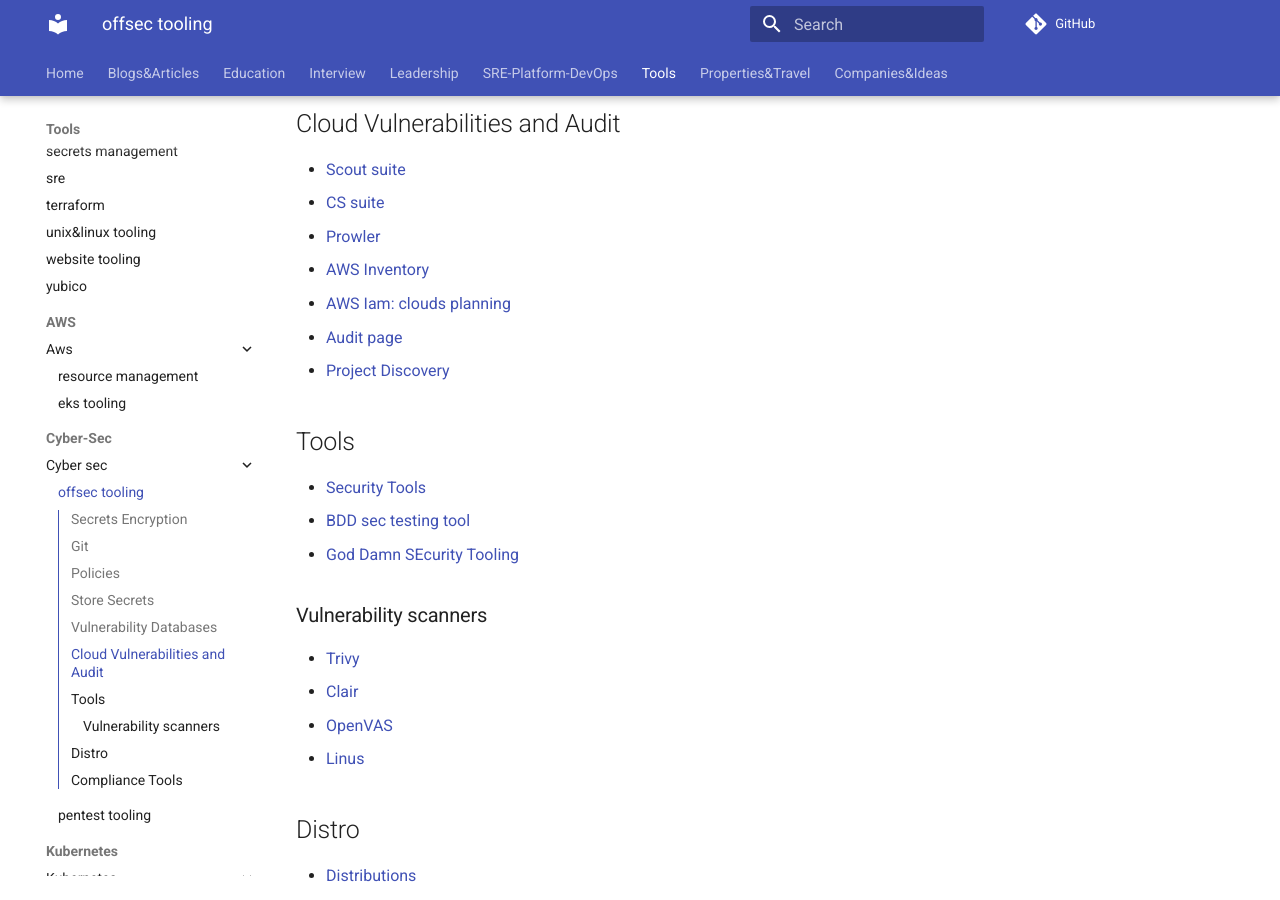
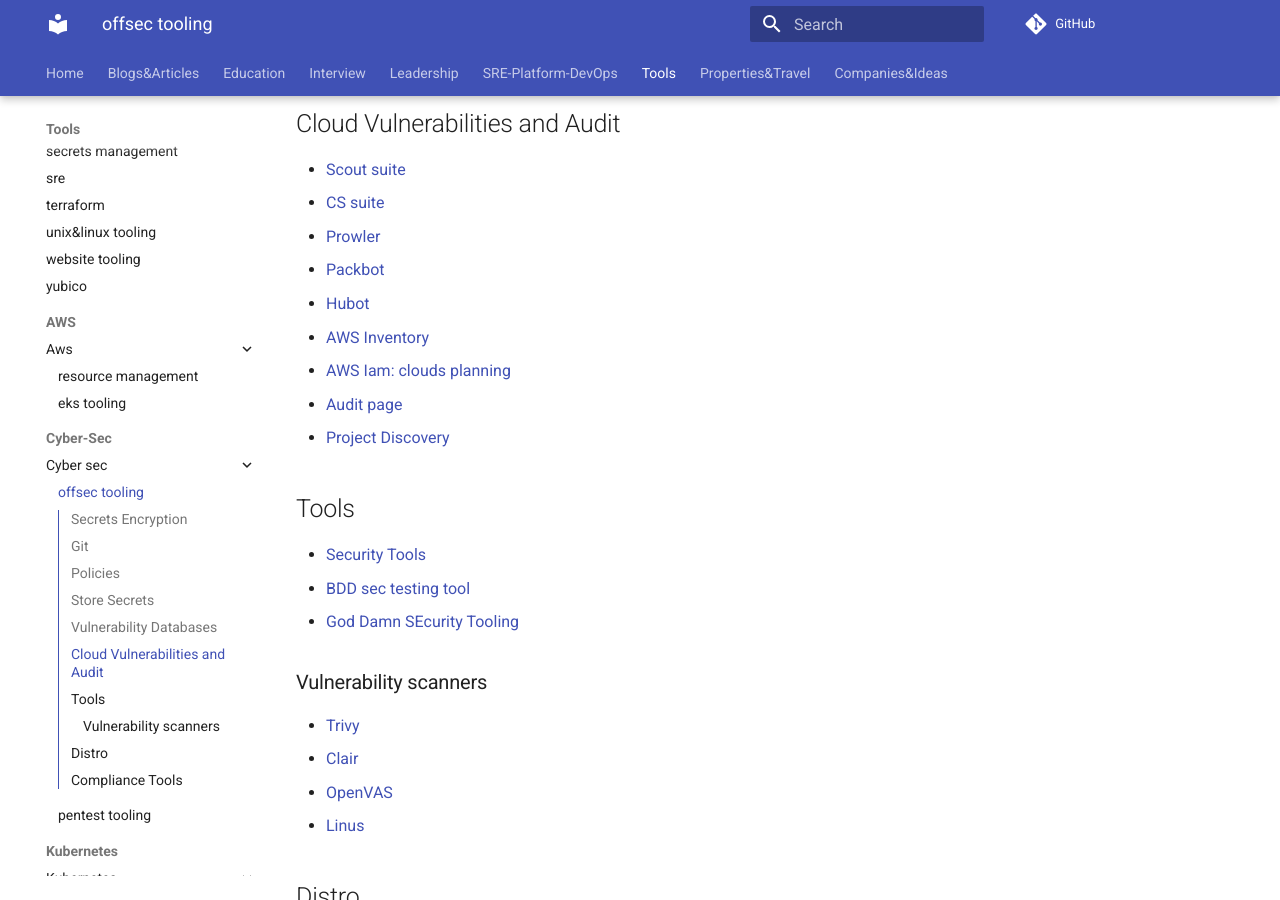
Before and after one commit to ivankatliarchuk/knowledge-base, an MkDocs documentation site: the page built from docs/tools/cyber-sec/offsec.md, in a window 1280 px wide and 900 px high, scrolled down 1115 px. Built offline with MkDocs 1.6.1 and Material for MkDocs 9.7.7, drawn with Linux system fonts in a browser that asks for light colours; comment, search, counter and statistics services are not loaded.

Commit message:
wip
Signed-off-by: ivan katliarchuk <ivan.katliarchuk@gmail.com>

```diff
--- a/docs/tools/cyber-sec/offsec.md
+++ b/docs/tools/cyber-sec/offsec.md
@@ -44,6 +44,8 @@
 - [Scout suite](https://github.com/nccgroup/ScoutSuite)
 - [CS suite](https://github.com/SecurityFTW/cs-suite)
 - [Prowler](https://github.com/ik-security/prowler)
+- [Packbot](https://github.com/tmobile/pacbot)
+- [Hubot](https://hubot.github.com/)
 - [AWS Inventory](https://github.com/nccgroup/aws-inventory)
 - [AWS Iam: clouds planning](https://github.com/salesforce/cloudsplaining)
 - [Audit page](./audit.md)
```
